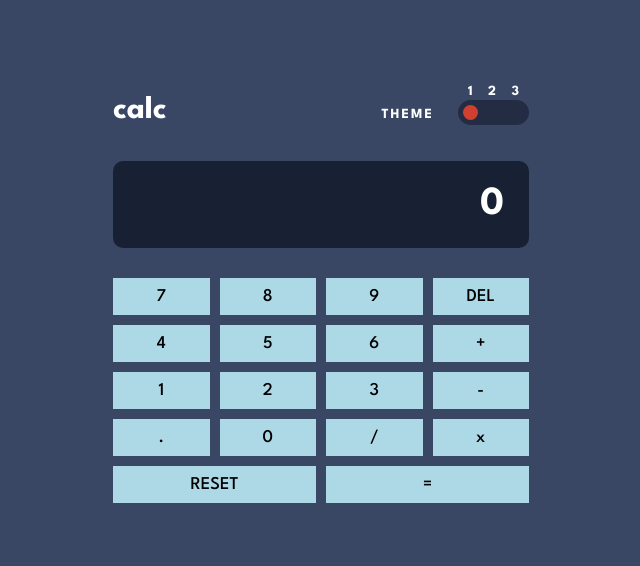
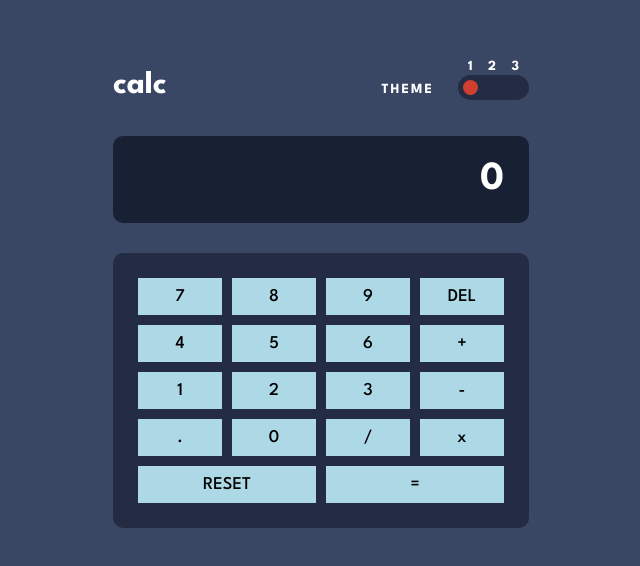
Before and after one commit to mehmetbacik/calculator-app, a React (Create React App) app: page / in a window 1280 px wide. Shown: the part 106-672 px from the top of the page, without its empty margins (319-959 px from the left). Built offline with nearby package versions, Linux system fonts and the light colour scheme.

Commit message:
Update
Updated for keypad.

```diff
--- a/src/components/Keypad/Keypad.tsx
+++ b/src/components/Keypad/Keypad.tsx
@@ -38,7 +38,7 @@ const Keypad: React.FC<KeypadProps> = ({ handleButtonClick }) => {
   }, [handleButtonClick]);
 
   return (
-    <div className="keypad grid grid-cols-4 gap-2">
+    <div className="keypad grid grid-cols-4 gap-2 p-[25px] rounded-[10px]">
       <button onClick={() => handleButtonClick("7")}>7</button>
       <button onClick={() => handleButtonClick("8")}>8</button>
       <button onClick={() => handleButtonClick("9")}>9</button>
--- a/src/styles/styles.scss
+++ b/src/styles/styles.scss
@@ -47,6 +47,9 @@ body {
                 background-color: $very-dark-desaturated-blue-screen;
                 color: $white;
             }
+            .keypad {
+                background-color: $very-dark-desaturated-blue-toggle;
+            }
         }
         &.theme-2 {
             background-color: $light-gray;
@@ -92,6 +95,9 @@ body {
             .display {
                 background-color: $very-light-gray;
                 color: $very-dark-grayish-yellow;
+            }
+            .keypad {
+                background-color: $grayish-red;
             }
         }
         &.theme-3 {
@@ -139,5 +145,8 @@ body {
                 background-color: $very-dark-violet;
                 color: $light-yellow;
             }
+            .keypad {
+                background-color: $very-dark-violet;
+            }
         }
 }
--- a/src/styles/variables.scss
+++ b/src/styles/variables.scss
@@ -43,6 +43,5 @@ $pure-cyan: hsl(176, 100%, 44%);
 $soft-cyan: hsl(177, 92%, 70%);
 $very-dark-violet: hsl(268, 47%, 21%);
 $dark-magenta: hsl(290, 70%, 36%);
-
 $light-yellow: hsl(52, 100%, 62%);
 $very-dark-blue: hsl(198, 20%, 13%);
```
Also changed, not shown: src/dist/css/styles.css, 1 other file (tests, documents, lock files or other folders).
